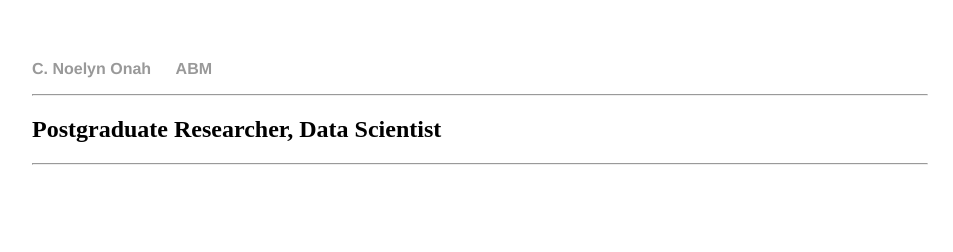
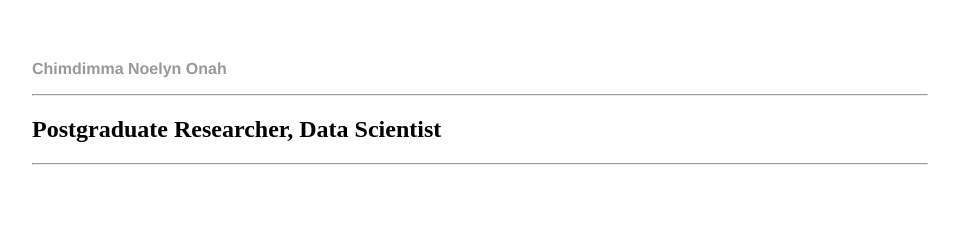
Before and after one commit to Onah-Noelyn/Onah-Noelyn.github.io, a Jekyll site: the page built from index.html, in a window 1280 px wide. Shown: the top 252 px of the page, without its empty margins (160-1113 px from the left). Built offline with Jekyll 4.4.1, drawn with Linux system fonts in a browser that asks for light colours.

Commit message:
Update default.html

```diff
--- a/_layouts/default.html
+++ b/_layouts/default.html
@@ -1,4 +1,4 @@
- <!DOCTYPE html>
+<!DOCTYPE html>
 	<html>
 		<head>
 			<title>{{ page.title }}</title>
@@ -8,8 +8,8 @@
 		<body>
 			<nav>
 	    		<ul>
-				<li><a href="/">C. Noelyn Onah</a></li>
-		        	<li><a href="/ABM">ABM</a></li>
+				<li><a href="/">Chimdimma Noelyn Onah</a></li>
+		        	<!--<li><a href="/Contact">Contact</a></li>-->
 	    		</ul>
 			</nav>
 			<div class="container">
```
